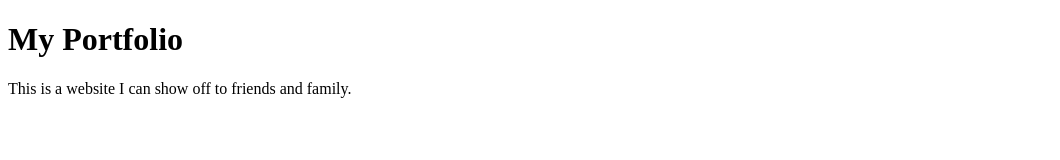
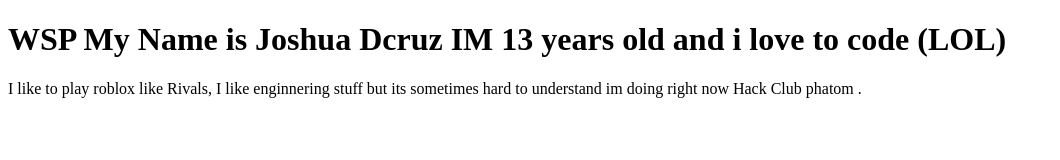
Before and after one commit to rrrchampion/my-portfolio, a plain HTML site: page index.html in a window 1280 px wide. Shown: the whole page, without its empty margins (0-1060 px from the left). Drawn offline with Linux system fonts and the light colour scheme.

Commit message:
I have now added a bit of stuff about me  and bout hack club phatom

```diff
--- a/index.html
+++ b/index.html
@@ -1,10 +1,11 @@
 <!DOCTYPE html>
 <html>
 	<head>
-		<title>My Portfolio</title>
+		<title>JOSHUA's Portfolio</title>
 	</head>
 	<body>
-		<h1>My Portfolio</h1>
-		<p>This is a website I can show off to friends and family.</p>
+		<h1>WSP My Name is Joshua Dcruz IM 13 years old and i love to code (LOL)</h1>
+		<p>I like to play roblox like Rivals, I like enginnering stuff but its sometimes hard to understand
+            im doing right now Hack Club phatom .</p>
 	</body>
 </html>
```
